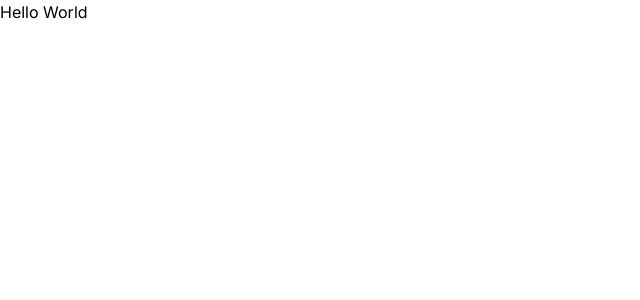
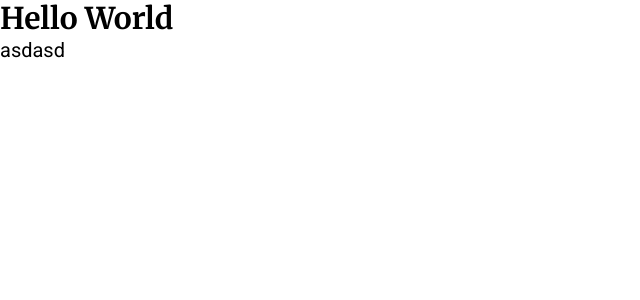
Before and after one commit to andreasremdt/die-glanzfabrik, a Next.js app: page / in a window 1280 px wide. Shown: the top 300 px of the page, without its empty margins (0-640 px from the left). Built offline with nearby package versions, Linux system fonts and the light colour scheme.

Commit message:
feat: add fonts

```diff
--- a/app/layout.tsx
+++ b/app/layout.tsx
@@ -1,8 +1,21 @@
 import type { Metadata } from "next";
-import { Inter } from "next/font/google";
+import { Roboto, Merriweather } from "next/font/google";
 import "./globals.css";
+import { cn } from "@/lib/utils";
 
-const inter = Inter({ subsets: ["latin"] });
+const roboto = Roboto({
+  subsets: ["latin"],
+  weight: ["400", "500"],
+  display: "swap",
+  variable: '--font-roboto'
+});
+
+const merriweather = Merriweather({
+  subsets: ["latin"],
+  weight: ["400", "700"],
+  display: "swap",
+  variable: '--font-merriweather'
+});
 
 export const metadata: Metadata = {
   title: "Die Glanzfabrik",
@@ -16,7 +29,7 @@ export default function RootLayout({
 }>) {
   return (
     <html lang="en">
-      <body className={inter.className}>{children}</body>
+      <body className={cn("font-sans", roboto.variable, merriweather.variable)}>{children}</body>
     </html>
   );
 }
--- a/app/page.tsx
+++ b/app/page.tsx
@@ -1,3 +1,8 @@
 export default function Page() {
-  return <h1>Hello World</h1>;
+  return (
+    <>
+      <h1 className="font-serif text-3xl font-bold">Hello World</h1>
+      <p className="text-xl">asdasd</p>
+    </>
+  );
 }
--- /dev/null
+++ b/lib/utils.ts
@@ -0,0 +1,6 @@
+import clsx, { type ClassValue } from "clsx";
+import { twMerge } from "tailwind-merge";
+
+export function cn(...classes: ClassValue[]) {
+  return twMerge(clsx(...classes));
+}
--- a/tailwind.config.ts
+++ b/tailwind.config.ts
@@ -1,3 +1,4 @@
+import { fontFamily } from "tailwindcss/defaultTheme";
 import type { Config } from "tailwindcss";
 
 const config: Config = {
@@ -5,7 +6,12 @@ const config: Config = {
     "./components/**/*.{js,ts,jsx,tsx,mdx}",
     "./app/**/*.{js,ts,jsx,tsx,mdx}",
   ],
-  theme: {},
+  theme: {
+    fontFamily: {
+      sans: ["var(--font-roboto)", ...fontFamily.sans],
+      serif: ["var(--font-merriweather)", ...fontFamily.serif],
+    },
+  },
   plugins: [],
 };
 export default config;
```
Also changed, not shown: package.json (+6 -4 lines), 1 other file (tests, documents, lock files or other folders).
